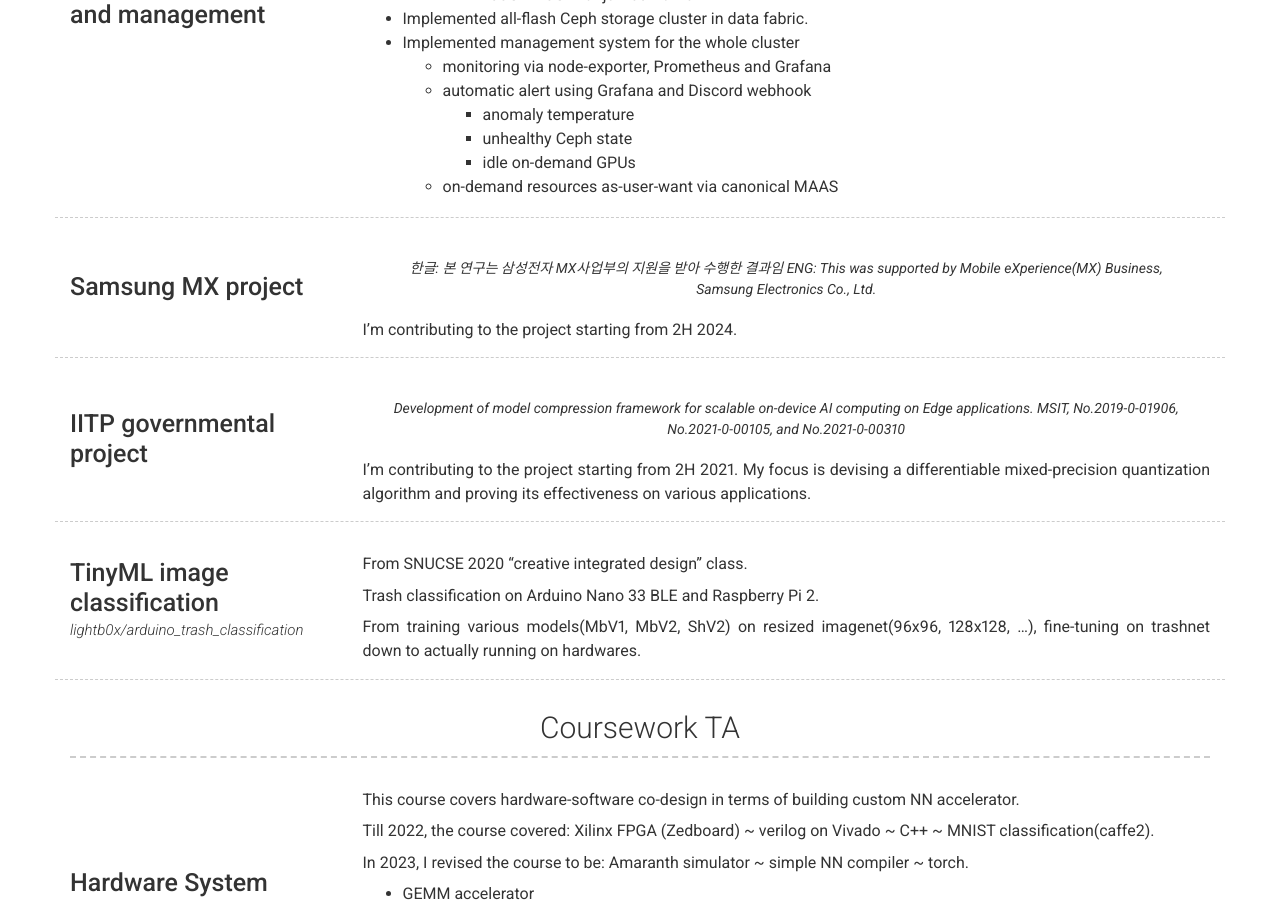
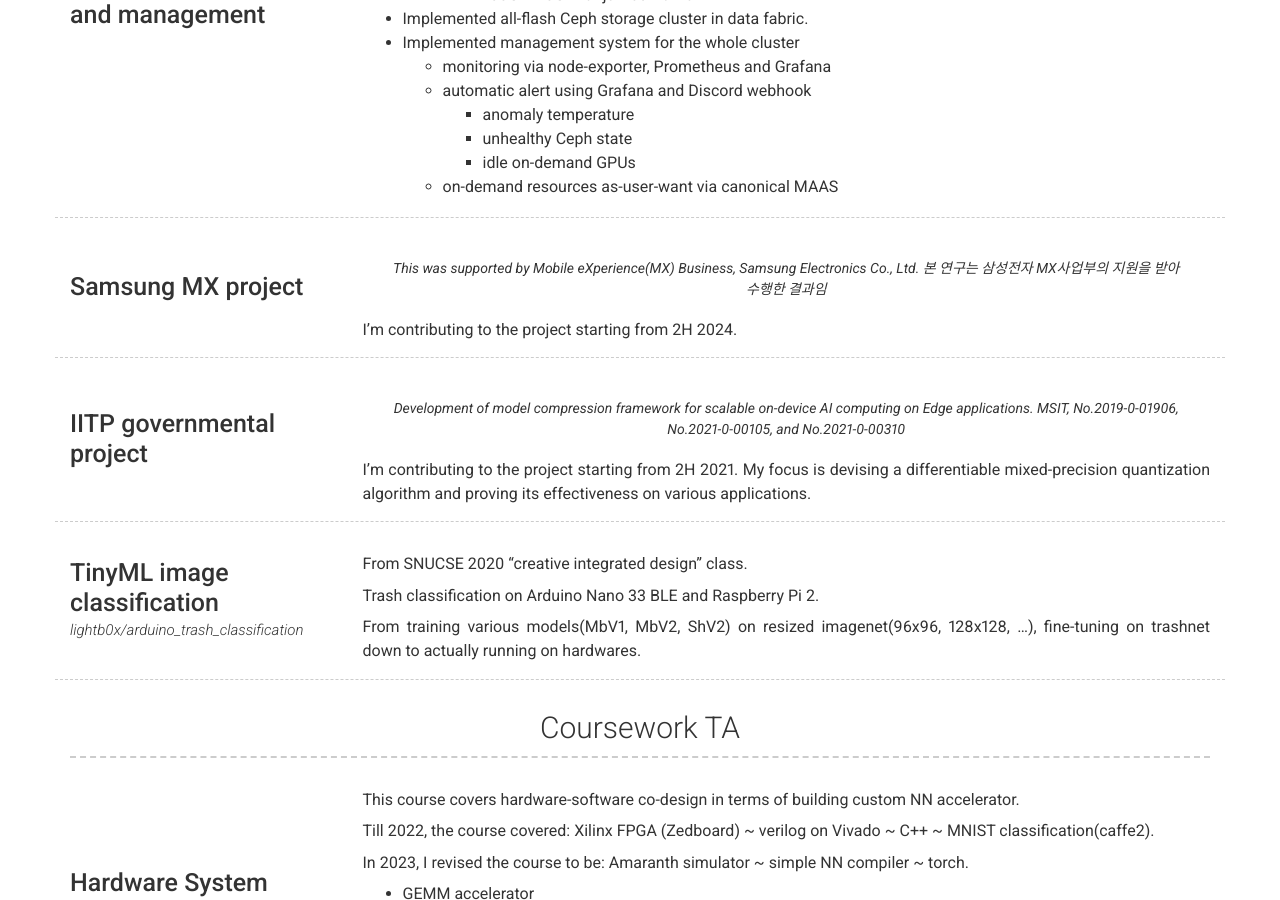
Before and after one commit to lightb0x/lightb0x.github.io, a Jekyll site: the page built from index.md, in a window 1280 px wide and 900 px high, scrolled down 1341 px. Built offline with Jekyll 4.4.1, drawn with Linux system fonts in a browser that asks for light colours; nearby versions of some CDN libraries; part of the change alters nothing that is shown.

Commit message:
[misc] newline in quote

```diff
--- a/_config.yml
+++ b/_config.yml
@@ -128,8 +128,9 @@ content:
         description: | # this will include new lines to allow paragraphs
           I'm contributing to the project starting from 2H 2024.
         quote: >
-          한글: 본 연구는 삼성전자 MX사업부의 지원을 받아 수행한 결과임
-          ENG: This was supported by Mobile eXperience(MX) Business, Samsung Electronics Co., Ltd.
+          This was supported by Mobile eXperience(MX) Business, Samsung Electronics Co., Ltd.
+
+          본 연구는 삼성전자 MX사업부의 지원을 받아 수행한 결과임
       - layout: left
         border: weak
         title: IITP governmental project
```
